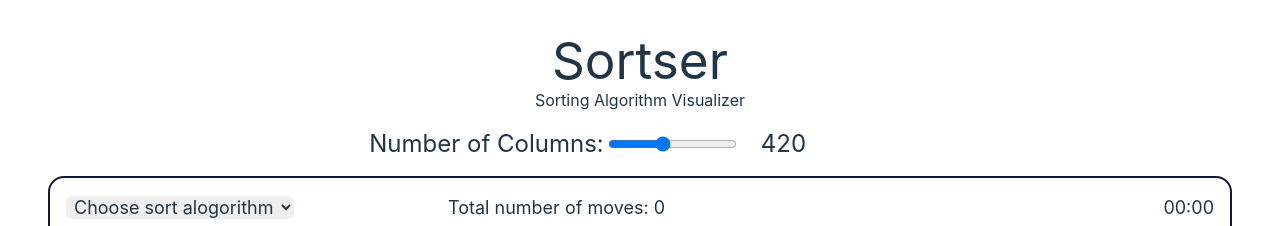
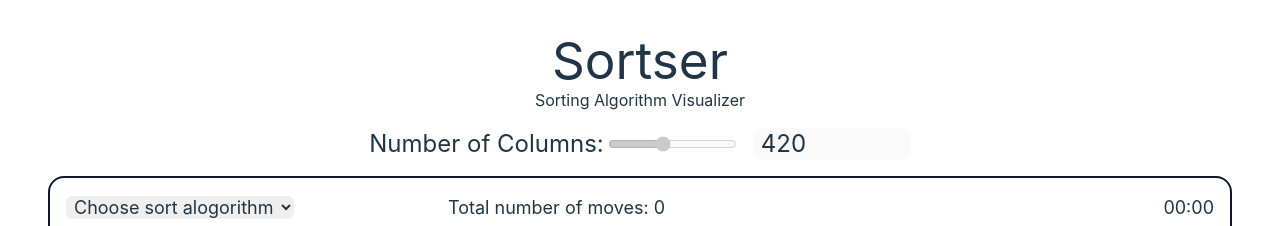
Before and after one commit to Mart510/Sortster, a React (Vite) app: page / in a window 1280 px wide. Shown: the top 226 px of the page. Built offline with nearby package versions, Linux system fonts and the light colour scheme.

Commit message:
disabled column num controls while a sort is running

```diff
--- a/src/components/sortControls.tsx
+++ b/src/components/sortControls.tsx
@@ -1,11 +1,16 @@
 // import block
 import { useContext } from "react"
 import { ColumnNumberContext } from "../contexts/columnNumberContext"
+import { StopSortContext } from "../contexts/stopSortContext";
+
 
 // component to manage the column controls at the top of the page
 export default function SortControls() {
     // state block
     const { columnNumber, updateColumnNumber } = useContext(ColumnNumberContext)
+    // is stopped for stop/start and reset functions
+    const {isStopped} = useContext(StopSortContext
+    );
 
     // when scroll wheel over slider or input box increment/decrement by 10
     const handleWheelInput = (e: React.WheelEvent<HTMLInputElement>) => {
@@ -47,6 +52,8 @@ export default function SortControls() {
           onChange={(e) => updateColumnNumber(parseInt(e.target.value, 10))}
           // scroll wheel adjustment functionality
           onWheel={handleWheelInput}
+          // if the sort is running disable the input field
+          disabled={!isStopped}
         />
         {/* box to display the num of columns and allow it to be typed in */}
         <input
@@ -58,6 +65,8 @@ export default function SortControls() {
           onChange={(e) => updateColumnNumber(parseInt(e.target.value, 10))}
           // scroll wheel adjustment functionality
           onWheel={handleWheelInput}
+          // if the sort is running disable the input field
+          disabled={!isStopped}
         />
       </div>
     </>
--- a/src/components/sortVisualiser.tsx
+++ b/src/components/sortVisualiser.tsx
@@ -180,7 +180,7 @@ const SortVisualiser = () => {
 
   return (
     <>
-      {/* Master columbn container */}
+      {/* Master column container */}
       <div className="border-slate-900 dark:border-stone-500 border-2 p-4 m-4 rounded-2xl text-xs sm:text-lg">
       {/* header control container */}
         <div className="flex flex-col content-center lg:flex-row lg:justify-between mb-6 w-full">
```
